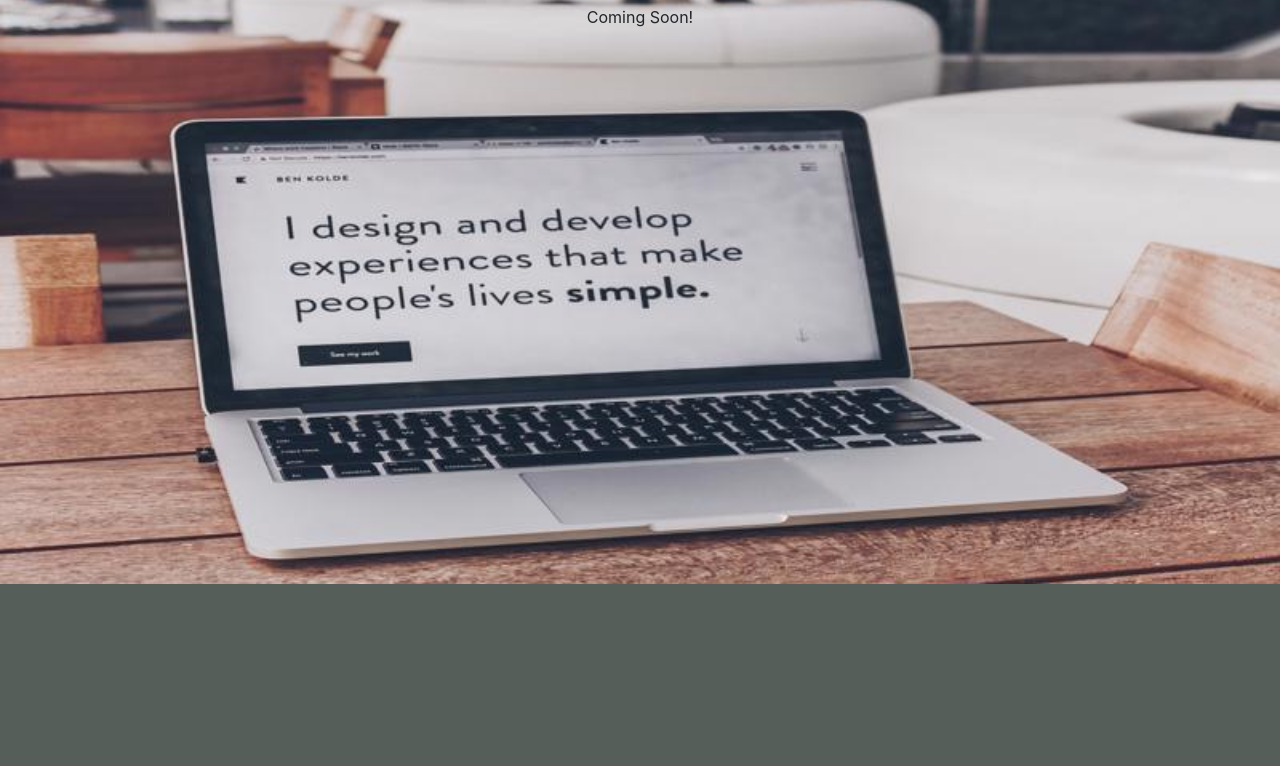
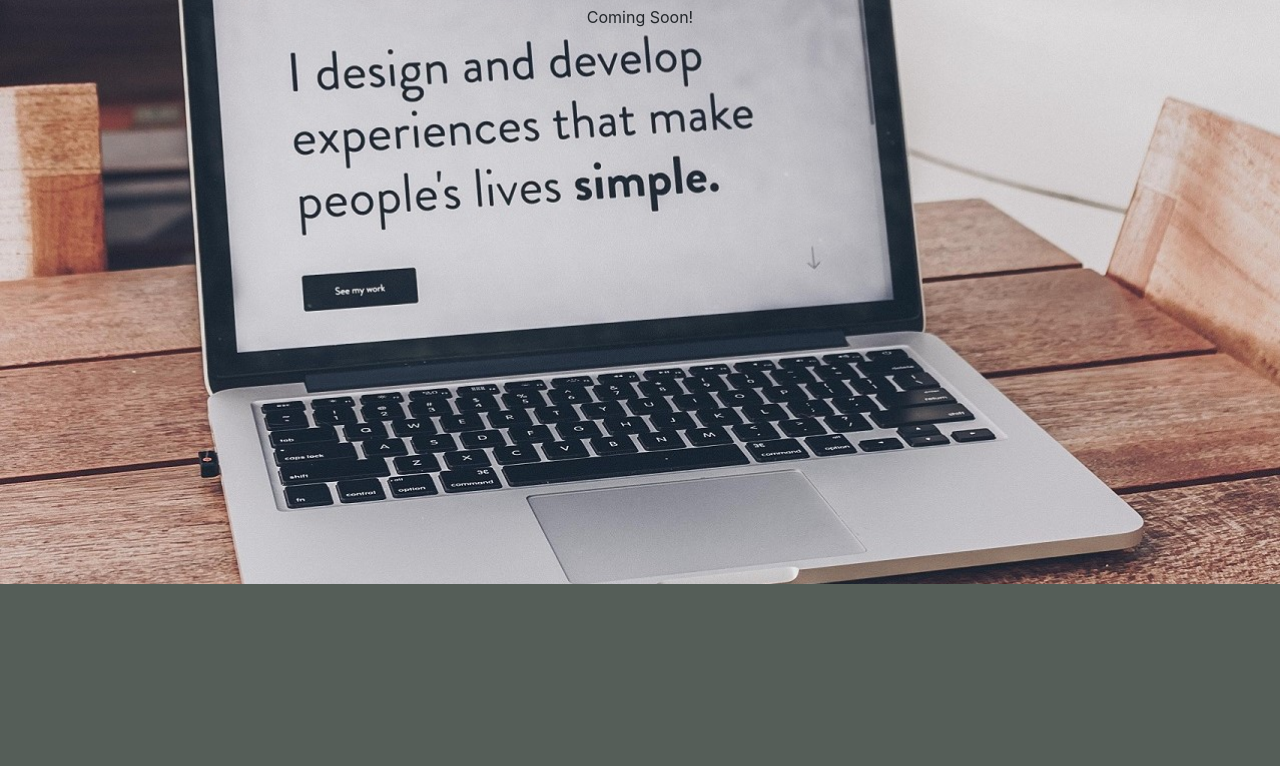
Before and after one commit to marleyva233/fcc-portfolio, a plain HTML site: page index.html in a window 1280 px wide. Shown: the part 266-1032 px from the top of the page. Drawn offline with nearby package versions, Linux system fonts and the light colour scheme.

Commit message:
moving images

```diff
--- a/css/main.css
+++ b/css/main.css
@@ -28,7 +28,7 @@ REQUIREMENTS:
 	text-align: center;
 	padding: 10%;
 	/*background-color: #8e565f; */
-	background-image: url("https://marleyva233.github.io/fcc-portfolio/img/code1.jpg");
+	background-image: url("https://marleyva233.github.io/fcc-portfolio/img/code3.jpg");
 	background-size: cover;
 	background-position: center;
 	height: 100vh;
```
Also changed, not shown: img/code3.jpg (renamed from code3.jpg).
